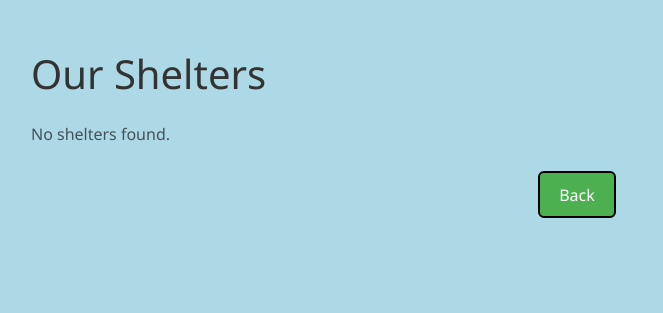
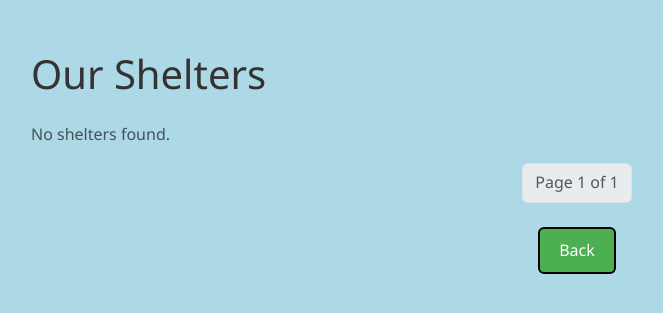
Before and after one commit to aspilinekUNO/ISQA3900-Group-3, a Django app: page /shelters/ in a window 1280 px wide. Shown: the part 58-371 px from the top of the page, without its empty margins (63-726 px from the left). Run offline with Django 5.2, Linux system fonts and the light colour scheme; data that the repository does not hold is empty.

Commit message:
pagination

```diff
--- a/pet_directory_app/templates/shelter_list.html
+++ b/pet_directory_app/templates/shelter_list.html
@@ -6,8 +6,8 @@
 <div class="container mt-4">
     <h1 class="mb-4">Our Shelters</h1>
 
-    {% if shelter_list %}
-        {% for shelter in shelter_list %}
+    {% if page_obj %}
+        {% for shelter in page_obj %}
         <div class="card mb-3">
             <div class="card-body">
                 <h4><a href="{% url 'shelter_detail' shelter.id %}">
@@ -66,4 +66,34 @@
         <a href="{% url 'shelter_create' %}" class="btn btn-custom mt-3">Add New Shelter</a>
     {% endif %}
 </div>
+
+<!-- pagination controls -->
+<nav aria-label="Page navigation">
+    <ul class="pagination justify-content-center">
+
+        {% if page_obj.has_previous %}
+            <li class="page-item">
+                <a class="page-link" href="?page={{ page_obj.previous_page_number }}{{ request.GET.urlencode|cut:'page='|yesno:',&' }}">
+                    Previous
+                </a>
+            </li>
+        {% endif %}
+
+        <li class="page-item disabled">
+            <span class="page-link">
+                Page {{ page_obj.number }} of {{ page_obj.paginator.num_pages }}
+            </span>
+        </li>
+
+        {% if page_obj.has_next %}
+            <li class="page-item">
+                <a class="page-link" href="?page={{ page_obj.next_page_number }}{{ request.GET.urlencode|cut:'page='|yesno:',&' }}">
+                    Next
+                </a>
+            </li>
+        {% endif %}
+
+    </ul>
+</nav>
+
 {% endblock %}
--- a/pet_directory_app/views.py
+++ b/pet_directory_app/views.py
@@ -8,6 +8,7 @@ from django.http import HttpResponseForbidden
 from django.contrib.auth.models import Group, User
 from django.db.models import Q
 import random
+from django.core.paginator import Paginator
 
 def index(request):
     # Only verified shelters + verified pets
@@ -57,8 +58,14 @@ def pet_list(request):
             pets = pets.filter(age__gte=84)
     if shelter_id:
         pets = pets.filter(shelter_id=shelter_id)
+
+    # PAGINATION
+    paginator = Paginator(pets, 12)  # 12 pets per page
+    page_number = request.GET.get("page")
+    page_obj = paginator.get_page(page_number)
+
     context = {
-        "pets": pets,
+        "page_obj": page_obj,
         "species_list": species_list,
         "selected_species": species_id,
         "selected_age": age_range,
@@ -80,7 +87,13 @@ def shelter_list(request):
     # Regular users and visitors see only verified shelters
     else:
         shelters = Shelter.objects.filter(verified=True)
-    return render(request, "shelter_list.html", {"shelter_list": shelters})
+
+    # PAGINATION
+    paginator = Paginator(shelters, 10)  # 10 shelters per page
+    page_number = request.GET.get("page")
+    page_obj = paginator.get_page(page_number)
+
+    return render(request, "shelter_list.html", {"page_obj": page_obj})
 
 def pet_detail(request, pk):
     pet = get_object_or_404(Pet, pk=pk)
```
Also changed, not shown: pet_directory_app/templates/pet_list.html (+31 -3 lines).
